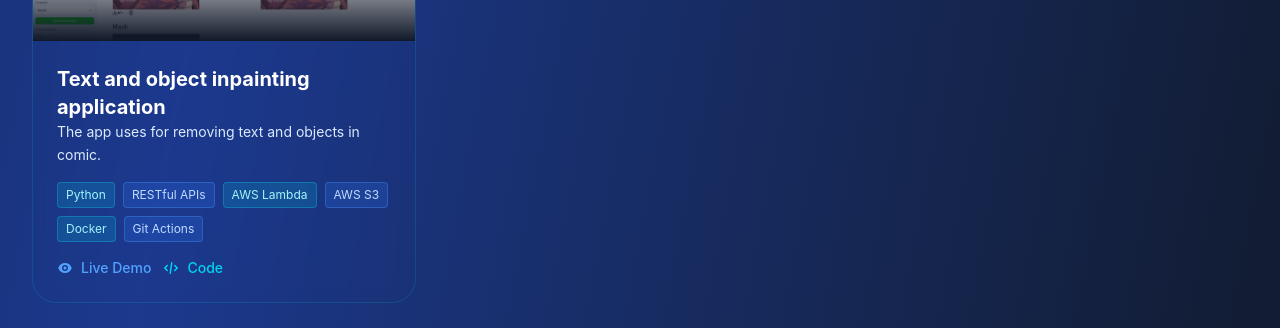
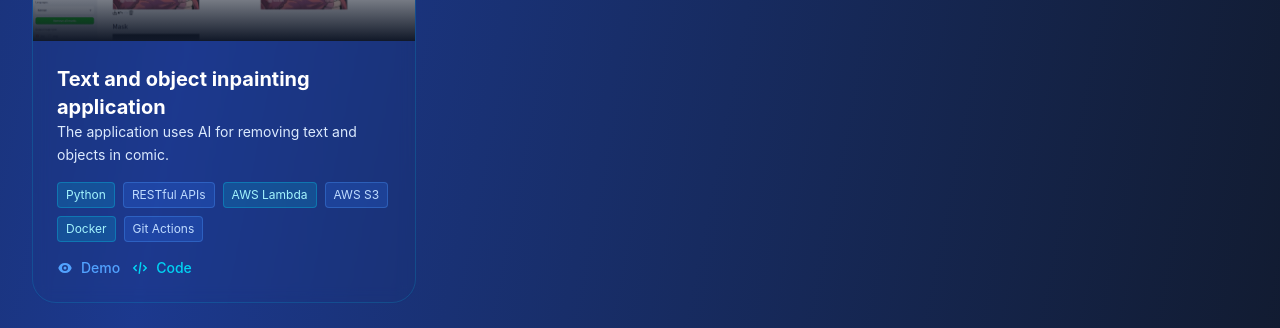
Before and after one commit to PhucNguyenAH/myPortfolio, a Vue app: page / in a window 1280 px wide. Shown: the part 5560-5888 px from the top of the page. Built offline with nearby package versions, Linux system fonts and the light colour scheme.

Commit message:
update links

```diff
--- a/src/components/Projects.vue
+++ b/src/components/Projects.vue
@@ -186,7 +186,7 @@ const projects = ref([
             },
         ],
         links: [
-            {name: 'Live Demo', url: "#", icon: EyeIcon,
+            {name: 'Live Demo', url: "anhhoangphucnguyen.com", icon: EyeIcon,
                 class:'text-blue-400 hover:text-blue-300'
             },
             {name: 'Code', url: "https://github.com/PhucNguyenAH/myPortfolio", icon: CodeBracketIcon,
@@ -244,7 +244,7 @@ const projects = ref([
     {
         id: 4,
         title: "Text and object inpainting application",
-        desc: 'The app uses for removing text and objects in comic.',
+        desc: 'The application uses AI for removing text and objects in comic.',
         image: '../public/project4.png',
         category: 'Full-Stack',
         bordColor: 'border-cyan-500/20',
@@ -276,7 +276,7 @@ const projects = ref([
             },
         ],
         links: [
-            {name: 'Live Demo', url: "#", icon: EyeIcon,
+            {name: 'Demo', url: "https://youtu.be/gMRr_xQqEyg", icon: EyeIcon,
                 class:'text-blue-400 hover:text-blue-300'
             },
             {name: 'Code', url: "https://github.com/PhucNguyenAH/Object-inpainting-demo", icon: CodeBracketIcon,
```
